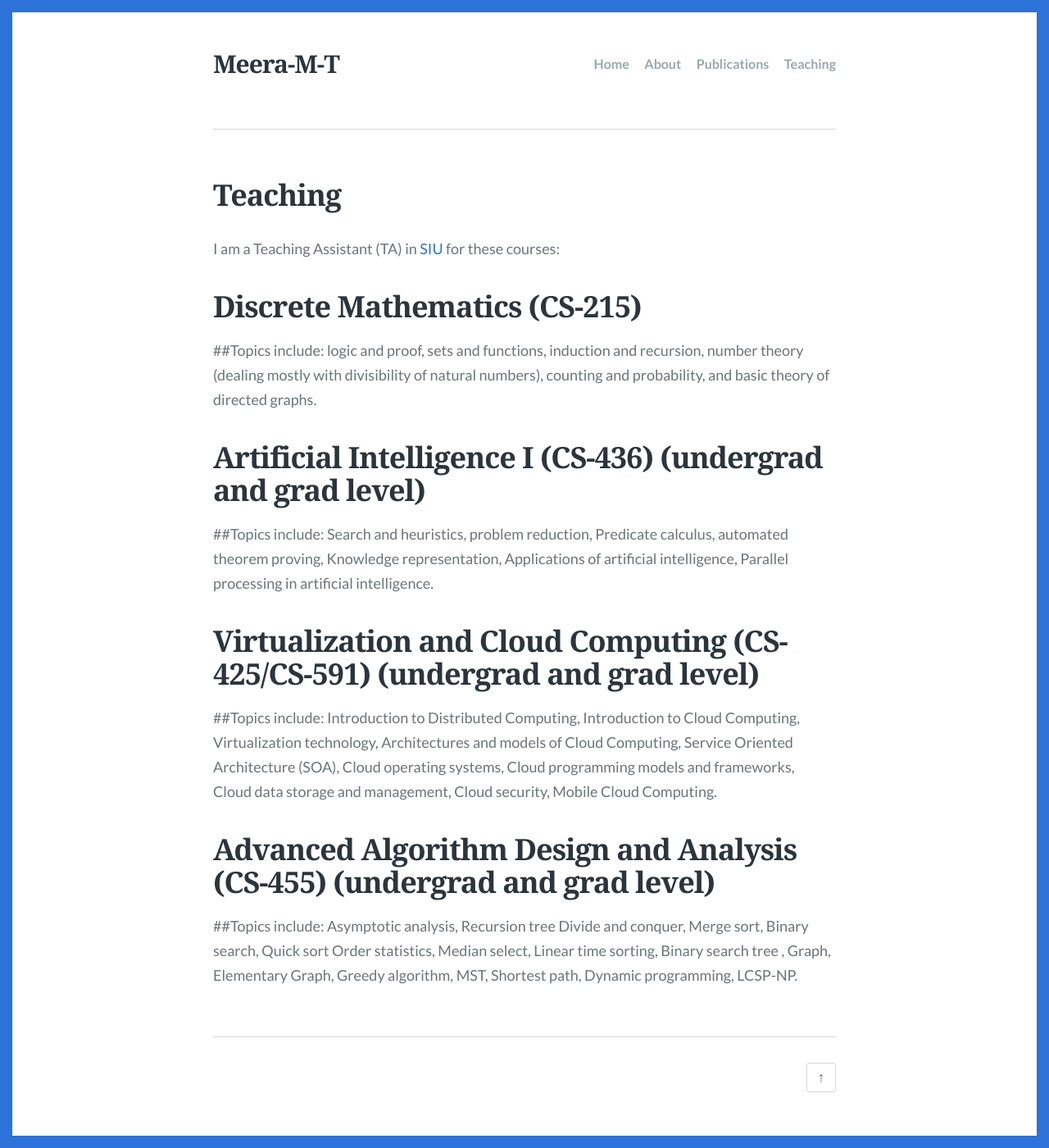
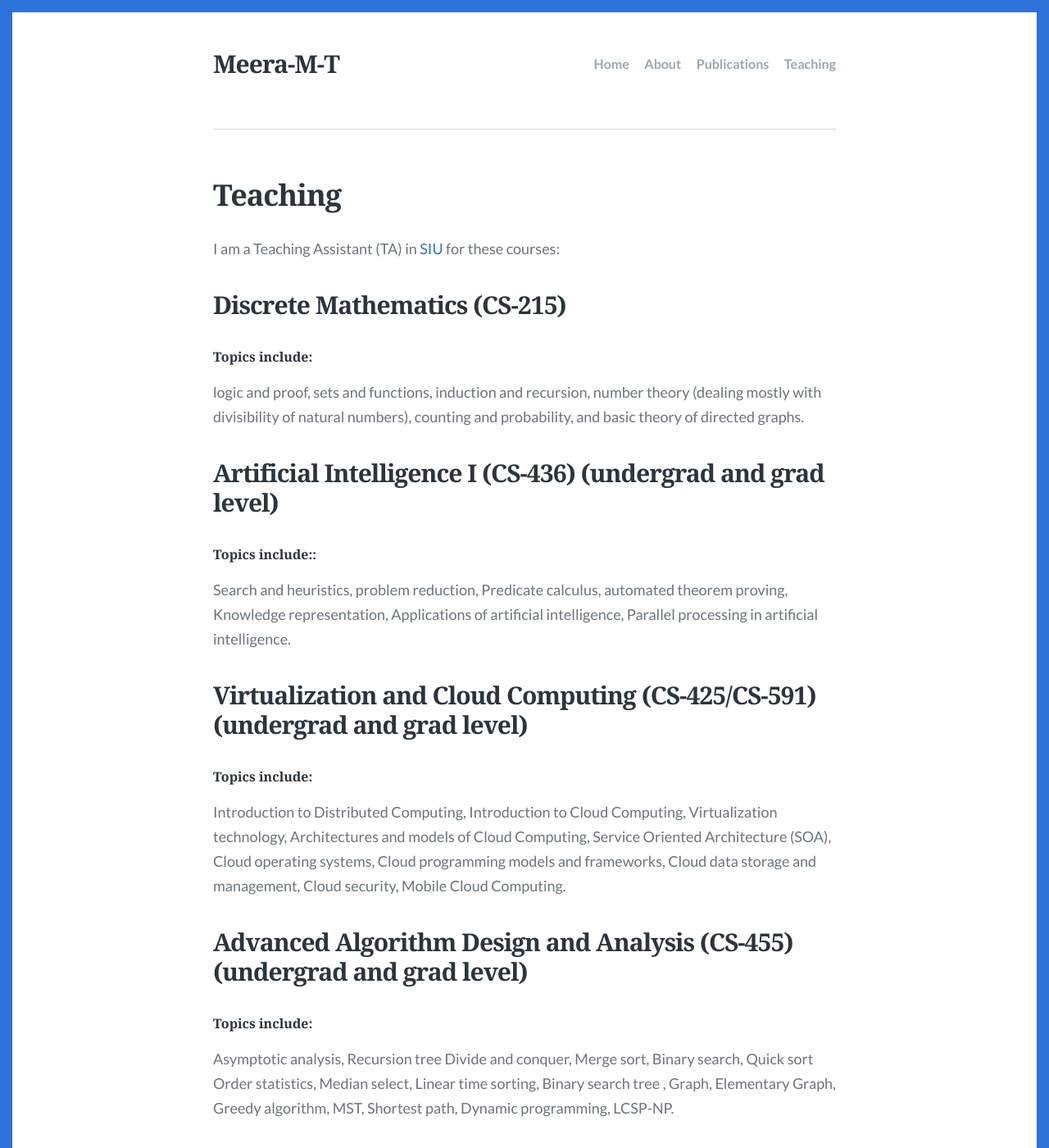
Before and after one commit to Meera-M-T/meeram.github.io, a Jekyll site: the page built from teaching.md, in a window 1280 px wide and 1400 px high. Shown: the whole window at 82% size. Built offline with Jekyll 4.4.1, drawn with Linux system fonts in a browser that asks for light colours.

```diff
--- a/teaching.md
+++ b/teaching.md
@@ -7,18 +7,18 @@ feature_image:
 
 I am a Teaching Assistant (TA)  in [SIU](https://www.siu.edu){:target="_blank"} for these courses:
 
-# Discrete Mathematics (CS-215)
-##Topics include:
+## Discrete Mathematics (CS-215)
+###### Topics include:
 logic and proof, sets and functions, induction and recursion, number theory (dealing mostly with divisibility of natural numbers), counting and probability, and basic theory of directed graphs.
 
-# Artificial Intelligence I (CS-436) (undergrad and grad level)
-##Topics include:
+## Artificial Intelligence I (CS-436) (undergrad and grad level)
+###### Topics include::
 Search and heuristics, problem reduction, Predicate calculus, automated theorem proving, Knowledge representation, Applications of artificial intelligence, Parallel processing in artificial intelligence.
 
-# Virtualization and Cloud Computing (CS-425/CS-591) (undergrad and grad level)
-##Topics include:
+## Virtualization and Cloud Computing (CS-425/CS-591) (undergrad and grad level)
+###### Topics include:
 Introduction to Distributed Computing, Introduction to Cloud Computing, Virtualization technology, Architectures and models of Cloud Computing, Service Oriented Architecture (SOA), Cloud operating systems, Cloud programming models and frameworks, Cloud data storage and management, Cloud security, Mobile Cloud Computing.
 
-# Advanced Algorithm Design and Analysis (CS-455) (undergrad and grad level)
-##Topics include:
+## Advanced Algorithm Design and Analysis (CS-455) (undergrad and grad level)
+###### Topics include:
 Asymptotic analysis, Recursion tree Divide and conquer, Merge sort, Binary search, Quick sort Order statistics, Median select, Linear time sorting, Binary search tree , Graph, Elementary Graph, Greedy algorithm, MST, Shortest path, Dynamic programming, LCSP-NP.
```
